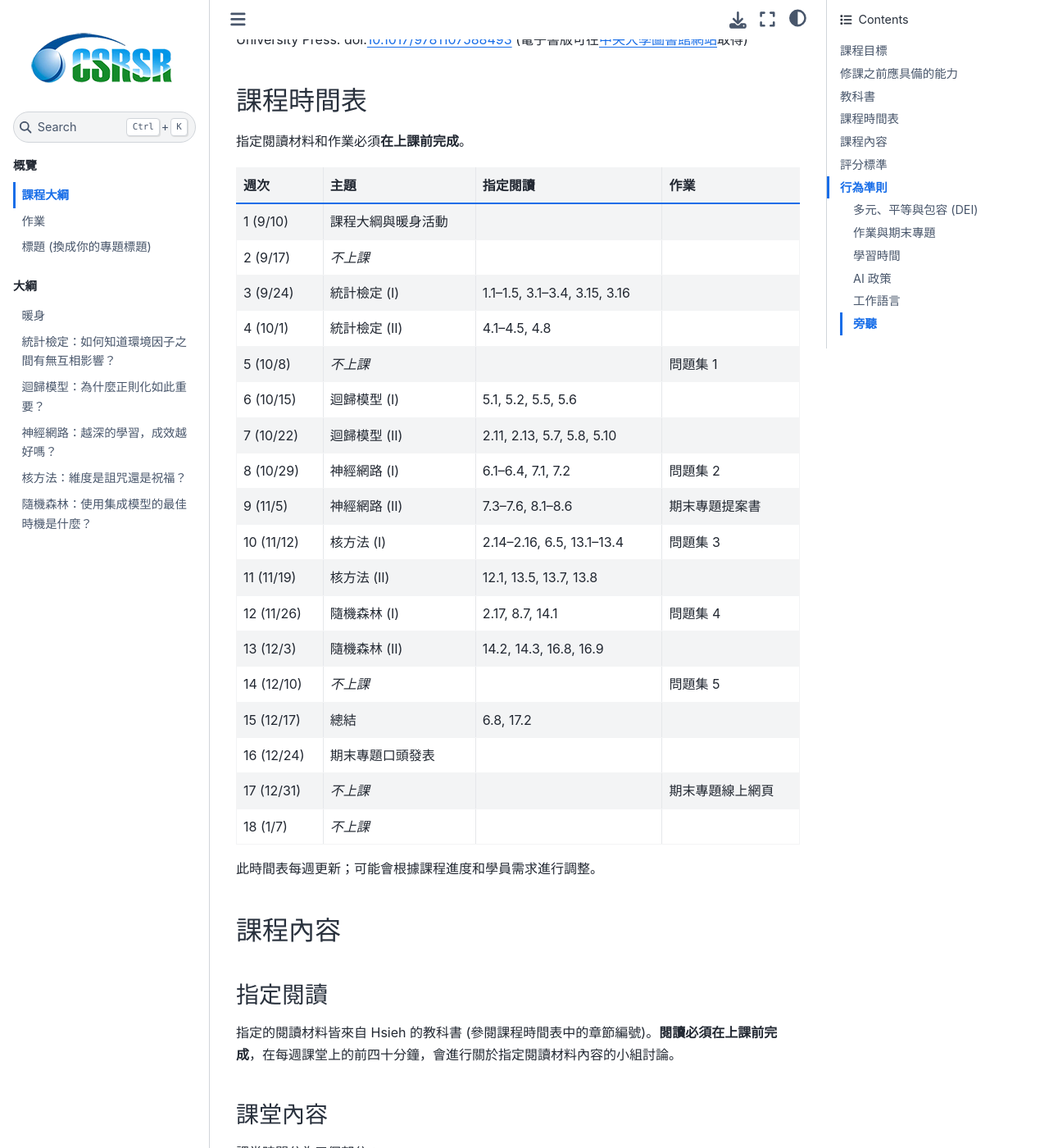
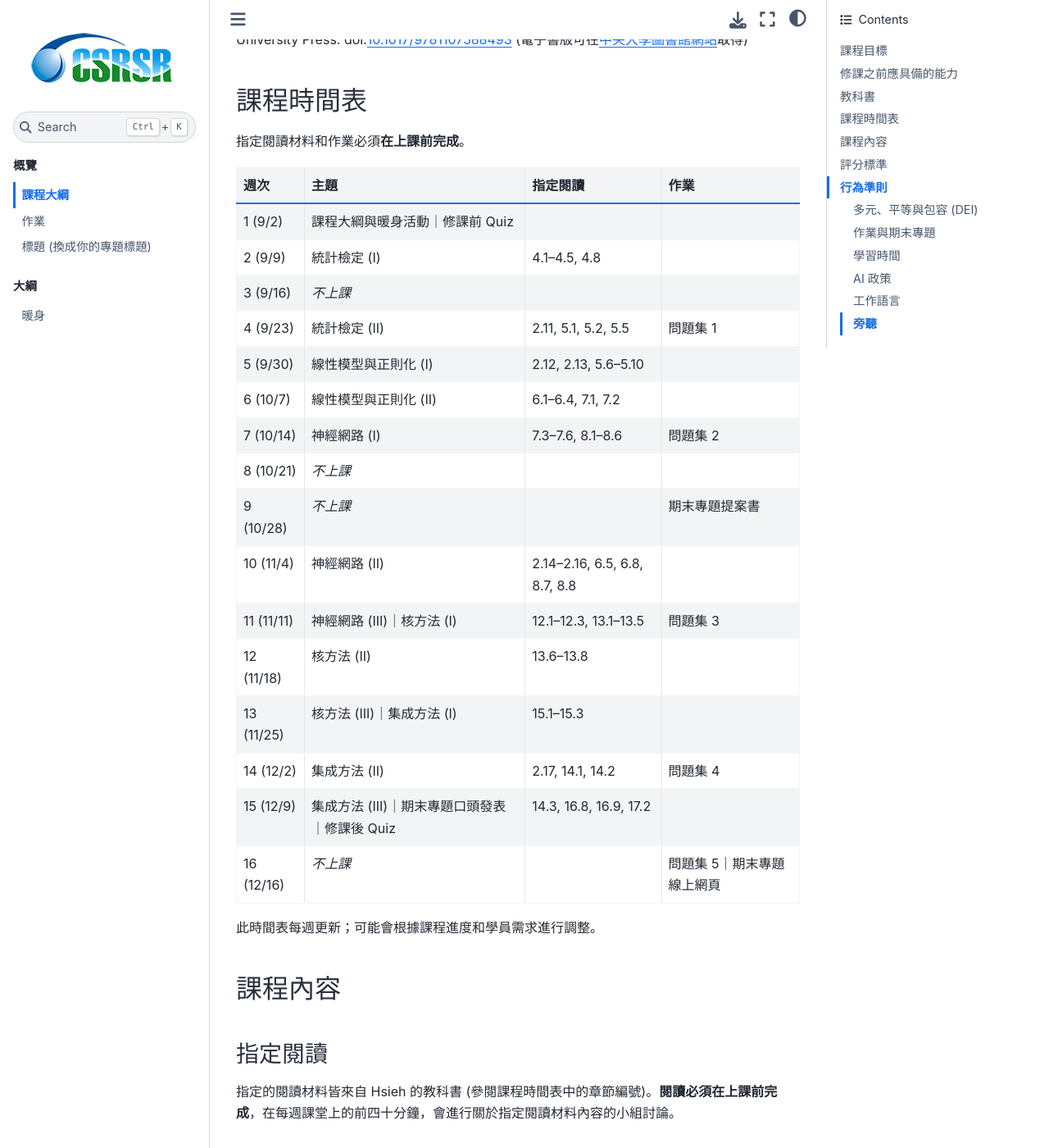
Before and after one commit to whyjz/ncu-env-data-science-zhtw, a Jupyter Book: the page built from docs/syllabus.md, in a window 1280 px wide and 1400 px high, scrolled down 762 px. Shown: the whole window at 82% size. Built offline with Jupyter Book 1.0.4 settings and Sphinx 7.4.7 and the Sphinx Book theme 1.1.4, drawn with Linux system fonts in a browser that asks for light colours; some of the changed text lies outside the part shown.

Commit message:
2025 update: L1

````diff
--- a/docs/_config.yml
+++ b/docs/_config.yml
@@ -7,7 +7,7 @@
 # Book settings
 title                       : 環境資料科學
 author                      : Whyjay Zheng (鄭懷傑)
-copyright                   : "2024"
+copyright                   : "2024-2025"
 logo                        : csrsr_logo.png
 
 # #######################################################################################
--- a/docs/_toc.yml
+++ b/docs/_toc.yml
@@ -10,9 +10,9 @@ parts:
   - caption: 大綱
     chapters:
     - file: outlines/lecture1
-    - file: outlines/lecture2-3
-    - file: outlines/lecture4-5
-    - file: outlines/lecture6-7
-    - file: outlines/lecture8-9
-    - file: outlines/lecture10-11
+    # - file: outlines/lecture2-3
+    # - file: outlines/lecture4-5
+    # - file: outlines/lecture6-7
+    # - file: outlines/lecture8-9
+    # - file: outlines/lecture10-11
     # - file: outlines/lecture12
--- a/docs/outlines/lecture1.md
+++ b/docs/outlines/lecture1.md
@@ -1,6 +1,4 @@
 # 暖身
-
-**2024.09.10**
 
 ## 課程大綱
 
@@ -14,9 +12,51 @@
 
 「機器學習」中的「學習」是什麼意思？
 
-監督式學習和非監督式學習的差別是什麼？（Quiz #1-1）
+監督式學習和非監督式學習的差別是什麼？
+
+「修課前 Quiz」第四題，你寫了什麼答案？
+
+### Data skills
+
+Here are things we don't primarily focus on during the class but are essential for building up your data skills for reproducible science.
+
+- Programming
+- Collaboration and version control (Git & GitHub)
+- Jupyter (incl. Google Colab)
+- Data import and wrangling
+- Visualization
+
+### Basics of statistics
+
+Random variable: A **value** that follows a probability distribution. Are the following quantities random variables?
+- The number of apples in a basket
+- Your height
+- The height of a person sitting here who I randomly pick up
+<!-- - Today’s temperature -->
+<!-- - The number I get by rolling a die -->
+
+<!-- What is a probability density function (PDF)? How is it different from a probability distribution? -->
+
+Now let's revisit expectation, variance, and their mathematical expressions (cont. Q1 in Pre-course Quiz):
+
+<!-- Derive the expectation and the variance of the Bernoulli distribution $Ber(x|p) = p^x(1-p)^{1-x}$. -->
+
+### More about probability distributions
+
+- Gaussian: many distributions converge to this thanks to the central limit theory
+  - How does this relate to Q2 in the Pre-course Quiz?
+<!-- - Poisson distribution -->
+- Student t-distribution: Bounded to the mean
+<!-- - Chi-squared ($\chi^2$) distribution: Bounded to the square of the Gaussians -->
+- Beta and Gamma distributions: different supports for different kinds of environment variables
+
+## Group discussion & Demos
+
+1. Discuss how you would reproduce the figure for Q3 in the Pre-course Quiz.
+2. Get the data necessary for doing Exercise 4.5 in Hsieh's book.
+
 
 ## 小組討論 & 展示主題
 
-1. 你能現在實作 Quiz #1-3 並秀出結果嗎？如果不知道如何進行，歡迎觀摩其他同學或是我的作法。
-2. 取得 Hsieh 的書中 Exercise 4.2 所需的數據。這是問題集 1 的其中一道題目。
+1. 討論要怎麼樣再現「修課前 Quiz」第三題的圖片。
+2. 取得 Hsieh 的書中 Exercise 4.5 所需的數據。
--- a/docs/syllabus.md
+++ b/docs/syllabus.md
@@ -16,7 +16,7 @@
 本課程將需要你具備統計學和程式設計的必要知識。這裡有兩個自我檢查的方法：
 
 - 閱讀[此網頁](https://scikit-learn.org/1.4/tutorial/statistical_inference/supervised_learning.html)，如果英文是主要的障礙，可以使用 Google 翻譯或類似的瀏覽器外掛。如果你能在合理的閱讀時間內理解大部分內容和步驟，那麼這門課應該蠻適合你！
-- 如果在 Quiz #1 中有超過兩個問題對你來說很困難，就建議先修讀入門統計學或程式設計課程。
+- 如果在「修課前 Quiz」中有超過兩個問題對你來說很困難，就建議先修讀入門統計學或程式設計課程。
 
 ## 教科書
 
@@ -33,78 +33,71 @@ Hsieh, W. (2023). Introduction to Environmental Data Science. Cambridge: Cambrid
   - 主題
   - 指定閱讀
   - 作業
-* - 1 (9/10)
-  - 課程大綱與暖身活動
+* - 1 (9/2)
+  - 課程大綱與暖身活動｜修課前 Quiz
   -
   -
-* - 2 (9/17)
+* - 2 (9/9)
+  - 統計檢定 (I)
+  - 4.1--4.5, 4.8
+  -
+* - 3 (9/16)
   - *不上課*
   -
   -
-* - 3 (9/24)
-  - 統計檢定 (I)
-  - 1.1--1.5, 3.1--3.4, 3.15, 3.16
+* - 4 (9/23)
+  - 統計檢定 (II)
+  - 2.11, 5.1, 5.2, 5.5
+  - 問題集 1
+* - 5 (9/30)
+  - 線性模型與正則化 (I)
+  - 2.12, 2.13, 5.6--5.10
   -
-* - 4 (10/1)
-  - 統計檢定 (II)
-  - 4.1--4.5, 4.8
+* - 6 (10/7)
+  - 線性模型與正則化 (II)
+  - 6.1--6.4, 7.1, 7.2
   -
-* - 5 (10/8)
-  - *不上課*
-  -
-  - 問題集 1
-* - 6 (10/15)
-  - 迴歸模型 (I)
-  - 5.1, 5.2, 5.5, 5.6
-  -
-* - 7 (10/22)
-  - 迴歸模型 (II)
-  - 2.11, 2.13, 5.7, 5.8, 5.10
-  -
-* - 8 (10/29)
+* - 7 (10/14)
   - 神經網路 (I)
-  - 6.1--6.4, 7.1, 7.2
+  - 7.3--7.6, 8.1--8.6
   - 問題集 2
-* - 9 (11/5)
-  - 神經網路 (II)
-  - 7.3--7.6, 8.1--8.6
-  - 期末專題提案書
-* - 10 (11/12)
-  - 核方法 (I)
-  - 2.14--2.16, 6.5, 13.1--13.4
-  - 問題集 3
-* - 11 (11/19)
-  - 核方法 (II)
-  - 12.1, 13.5, 13.7, 13.8
-  -
-* - 12 (11/26)
-  - 隨機森林 (I)
-  - 2.17, 8.7, 14.1
-  - 問題集 4
-* - 13 (12/3)
-  - 隨機森林 (II)
-  - 14.2, 14.3, 16.8, 16.9
-  -
-* - 14 (12/10)
-  - *不上課*
-  -
-  - 問題集 5
-* - 15 (12/17)
-  - 總結
-  - 6.8, 17.2
-  -
-* - 16 (12/24)
-  - 期末專題口頭發表
-  -
-  -
-* - 17 (12/31)
-  - *不上課*
-  -
-  - 期末專題線上網頁
-* - 18 (1/7)
+* - 8 (10/21)
   - *不上課*
   -
   -
+* - 9 (10/28)
+  - *不上課*
+  -
+  - 期末專題提案書
+* - 10 (11/4)
+  - 神經網路 (II)
+  - 2.14--2.16, 6.5, 6.8, 8.7, 8.8
+  -
+* - 11 (11/11)
+  - 神經網路 (III)｜核方法 (I)
+  - 12.1--12.3, 13.1--13.5
+  - 問題集 3
+* - 12 (11/18)
+  - 核方法 (II)
+  - 13.6--13.8
+  -
+* - 13 (11/25)
+  - 核方法 (III)｜集成方法 (I)
+  - 15.1--15.3
+  -
+* - 14 (12/2)
+  - 集成方法 (II)
+  - 2.17, 14.1, 14.2
+  - 問題集 4
+* - 15 (12/9)
+  - 集成方法 (III)｜期末專題口頭發表｜修課後 Quiz
+  - 14.3, 16.8, 16.9, 17.2
+  -
+* - 16 (12/16)
+  - *不上課*
+  -
+  - 問題集 5｜期末專題線上網頁
+
 ```
 
 此時間表每週更新；可能會根據課程進度和學員需求進行調整。
@@ -120,14 +113,12 @@ Hsieh, W. (2023). Introduction to Environmental Data Science. Cambridge: Cambrid
 課堂時間分為三個部分：
 
 1. 小組討論 (13:00--13:40)：以二至三人的小組為單位，討論並撰寫完成一張紙本練習題，題目都與指定的閱讀材料有關。
-2. 授課 (13:40--15:00)：我 (Whyjay) 會介紹當天的主題。
-3. 實作或第二次小組討論 (15:00--15:30)：我會展示一些數據處理的工作流程 (用於作業和期末專題研究)，你也會有一些時間，在我和同學的互相協助下親自熟悉這些操作。筆電非必須，但歡迎攜帶。
-
-課堂有時會有不列入評分的小測驗，如果有的話通常在課堂開始時進行。你會有 5--10 分鐘的時間來解答。
+2. 授課 (13:40--15:10)：我 (Whyjay) 會介紹當天的主題。
+3. 實作或第二次小組討論 (15:10--15:30)：我會展示一些數據處理的工作流程 (用於作業和期末專題研究)。如果還有時間的話，也可以繼續完成小組練習題。
 
 ### 作業
 
-在整個學期中將有五份問題集。**你必須獨立完成這些作業，不允許合作和抄襲**。請參閱課程時間表中的作業截止週次，而作業必須在當週上課前完成繳交。建議使用 ee-class 繳交電子作業，但其他繳交形式也可以接受。如果你不使用 ee-class 的話，請確保我在截止日期前可以收到你的作業，以免發生遲交扣分的情形。
+在整個學期中將有五份問題集。**你必須獨立完成這些作業，不允許合作和抄襲**。所有的截止日期已寫在課程行事曆中，而截止時間是在上課前（也就是當日 1:00 pm）。建議使用 ee-class 繳交電子作業，但其他繳交形式也可以接受。如果你不使用 ee-class 的話，請確保我在截止日期前可以收到你的作業，以免發生遲交扣分的情形。
 
 ### 期末專題
 
@@ -135,17 +126,25 @@ Hsieh, W. (2023). Introduction to Environmental Data Science. Cambridge: Cambrid
 
 期末專題包含三個階段：
 
-1. 小組提案書，於 11 月 5 日前繳交，長度為半頁到一頁。
-2. 12 月 24 日的專題口頭報告。
-3. 12 月 31 日前線上公開發布展示專題成果的網頁。
+1. 小組提案書
+2. 專題口頭報告。
+3. 線上公開發布展示專題成果的網頁。
 
-#### 口頭報告: 12 月 24 日
+所有的截止日期已寫在課程行事曆中。書面報告的截止時間一樣是在上課前（當日 1:00 pm）。
+
+#### 小組提案書
+
+小組提案書應為半頁到一頁的長度，描述在學期末預期達成的目標。這些目標需要與在課程中介紹過的多種學習模型相關。
+
+#### 口頭報告
 
 書報討論風格的報告形式，可使用視覺輔助工具如投影片、多媒體、黑板等等。報告以中文進行，時間為 20--30 分鐘，並附帶問答環節。每位組員都需參與發言。
 
-#### 線上專題成果網頁: 12 月 31 日前發布
+#### 線上專題成果網頁
 
-線上專題成果網頁應遵循學術論文的結構，例如引言、方法、結果、討論、參考文獻等小節，並包含不超過 70 字的摘要。報告應於 12 月 31 日下午 1 點前上線，並至少保持到隔年 1 月 7 日以供評分。1 月 7 日後，你可以自行決定是否維持發布。
+線上專題成果網頁應遵循學術論文的結構，例如引言、方法、結果、討論、參考文獻等小節，並包含不超過 70 字的摘要。報告應於截止時間前上線，並至少保持 2 個禮拜以供評分。2 個禮拜過後，你可以自行決定是否維持發布。
+
+我之後會釋出網頁範本。
 
 <!-- 我已經為你準備了一個範本，可用於自動發布你的 Jupyter notebook (或純 markdown 文件) 到 GitHub Pages 上。你也可以參考已發布的HTML 範例。 -->
 <!-- I have made a [template](https://github.com/whyjz/ncu-env-data-science-template) for you to automatically publish your Jupyer notebook (or plain markdown files) using GitHub Pages. You can also find the deployed [HTML here](https://whyjz.github.io/ncu-env-data-science-template/project.html).  -->
@@ -154,11 +153,13 @@ Hsieh, W. (2023). Introduction to Environmental Data Science. Cambridge: Cambrid
 
 我會使用 ee-class 評量並公佈成績。評分標準如下：
 
-- 指定閱讀與課堂討論 (20%): 每份小組的紙本練習題佔 2% 成績。評分只有三個級距：甲 (2%，百分之七十以上的完成度)，乙 (1%，百分之三十到七十的完成度)，丙 (0%，低於百分之三十的完成度)。所有討論的小組成員獲得相同的成績。本學期有十一份工作表，成績最低的一份將被排除在期末成績計算之外。
+- 指定閱讀與課堂討論 (22%): 每份小組的紙本練習題佔 2% 成績。評分只有三個級距：甲 (2%，百分之七十以上的完成度)，乙 (1%，百分之三十到七十的完成度)，丙 (0%，低於百分之三十的完成度)。所有討論的小組成員獲得相同的成績。本學期有十一份工作表，成績最低的一份將被排除在期末成績計算之外。
 
 - 作業 (50%): 每份問題集佔 12.5% 成績，成績最低的一份將被排除在期末成績計算之外。大部分問題來自 Hsieh 的教科書，作者針對部分問題有提供建議解答。但請記住：過程比結果更重要。作業評分主要基於工作流程的可再現性 (8.75%) 而非結果的正確性 (3.75%)。因此完成的作業請包括程式腳本、截圖或其他能幫助他人重現你工作流程的元素。
 
 - 期末專題 (30%): 小組提案書佔 5%，只要格式符合要求，我通常會給滿分。口頭報告佔 15%，最終網頁佔 10%。後兩者將根據作品品質、完整性、報告的清晰度以及讓他人重新使用你工作流程或結果的便利性來評分。所有組員獲得相同的基礎分數，再根據組員間的機密投票進行個別成績調整。
+
+所有評分項目的總和為102%。如果總分超過100%，您將獲得100%的成績。
 
 ### 遲交政策
 
````
Also changed, not shown: other parts of docs/syllabus.md (+1 -1 lines), README.md (+2 -2 lines), docs/assignments.md (+7 -8 lines), docs/index.md (+1 -1 lines).
